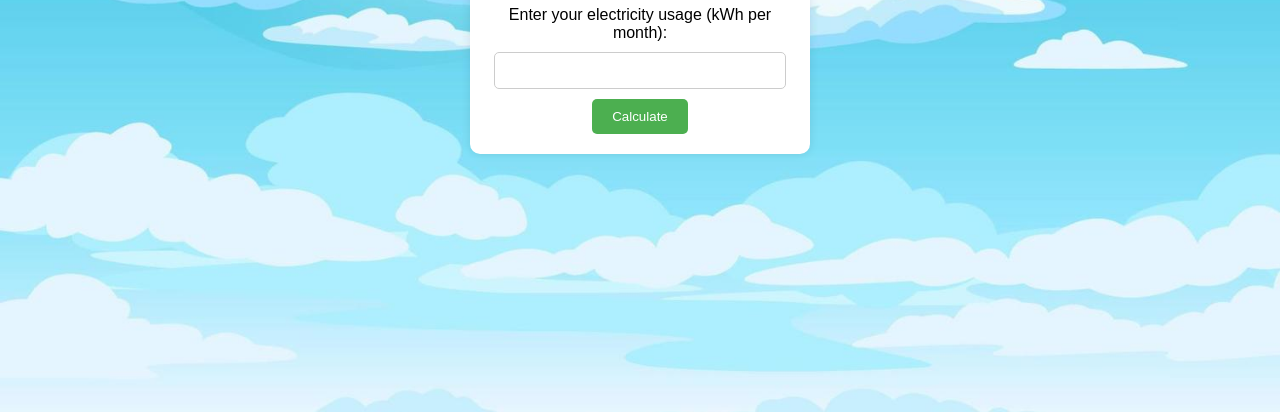
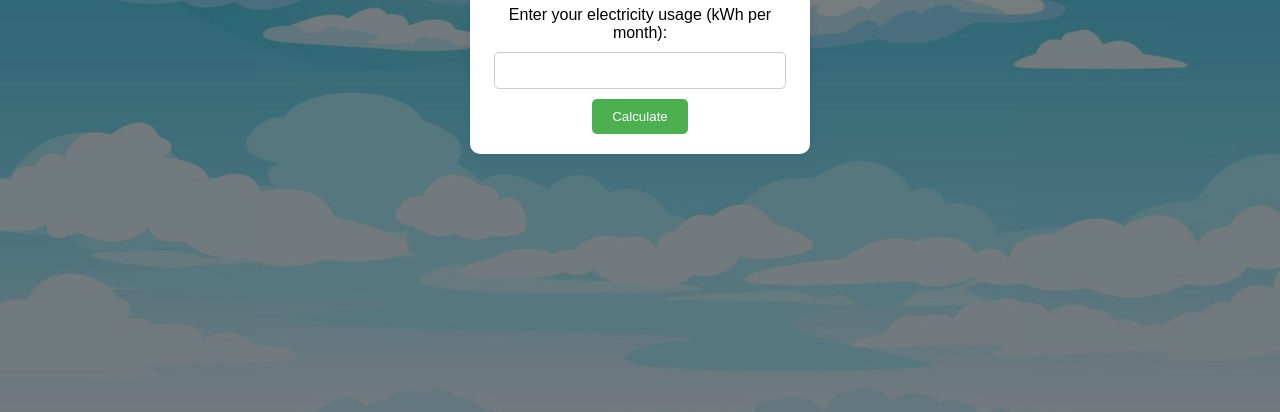
Before and after one commit to ericxu1070/ACM-Hacks, a plain HTML site: page index.html in a window 1280 px wide. Shown: the part 388-800 px from the top of the page. Drawn offline with Linux system fonts and the light colour scheme.

Commit message:
Update style.css

```diff
--- a/style.css
+++ b/style.css
@@ -11,6 +11,17 @@ body {
   background-position: center; /* Centers the image */
   background-attachment: fixed; /* Keeps the background fixed on scroll */
   background-repeat: no-repeat; /* Prevents the image from repeating */
+}
+
+body::before {
+  content: "";
+  position: absolute;
+  top: 0;
+  left: 0;
+  width: 100%;
+  height: 100%;
+  background-color: rgba(0, 0, 0, 0.5); /* Semi-transparent black */
+  z-index: -1; /* Pushes the overlay below the content */
 }
 
 .container {
```
